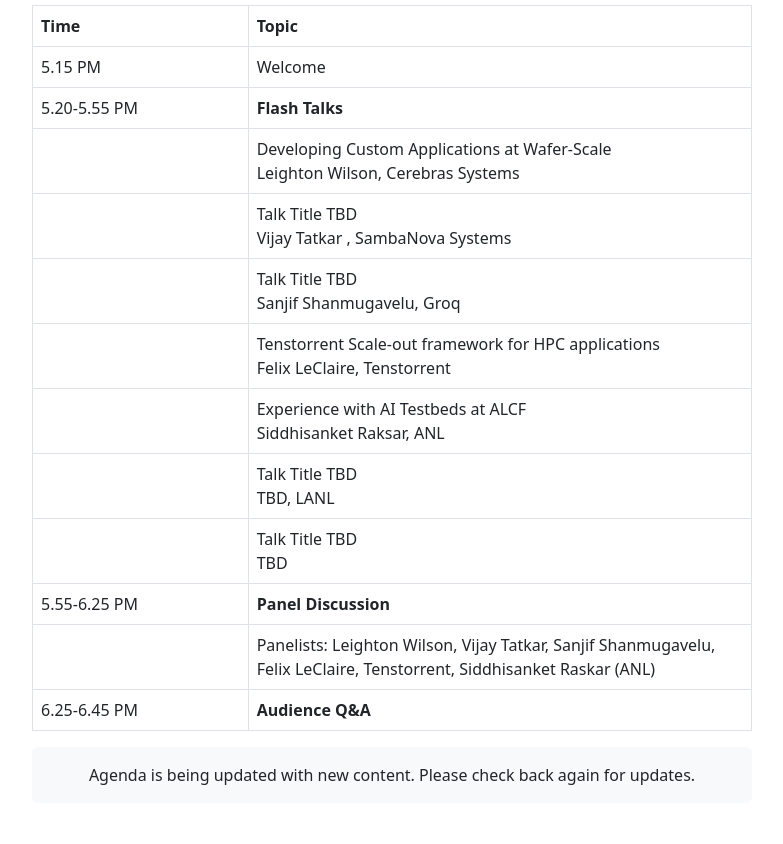
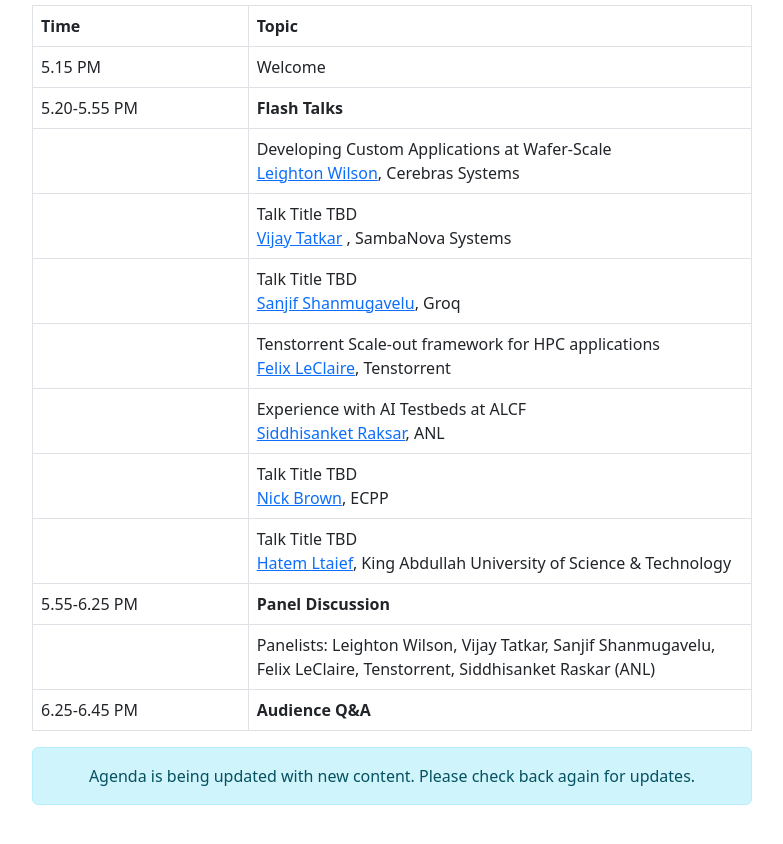
Before and after one commit to argonne-lcf/ConvergedHPCAI, a plain HTML site: page index.html in a window 1280 px wide. Shown: the part 1482-2326 px from the top of the page, without its empty margins (248-1031 px from the left). Drawn offline with nearby package versions, Linux system fonts and the light colour scheme.

Commit message:
updated agenda

```diff
--- a/index.html
+++ b/index.html
@@ -97,38 +97,38 @@
                                 <tr>
                                     <td></td>
                                     <td>Developing Custom Applications at Wafer-Scale <br>
-                                        Leighton Wilson, Cerebras Systems</td>
+                                        <a href="https://www.linkedin.com/in/leighton-wilson/">Leighton Wilson</a>, Cerebras Systems</td>
                                 </tr>
                                 <tr>
                                     <td></td>
                                     <td>Talk Title TBD<br>
-                                        Vijay Tatkar , SambaNova Systems</td>
+                                        <a href="https://www.linkedin.com/in/vijay-tatkar-8966472/">Vijay Tatkar</a> , SambaNova Systems</td>
                                 </tr>
 
                                 <tr>
                                     <td></td>
                                     <td>Talk Title TBD<br>
-                                        Sanjif Shanmugavelu, Groq</td>
+                                        <a href="https://www.linkedin.com/in/sanjif-shan-665353161/">Sanjif Shanmugavelu</a>, Groq</td>
                                 </tr>
                                 <tr>
                                     <td></td>
                                     <td>Tenstorrent Scale-out framework for HPC applications<br>
-                                        Felix LeClaire, Tenstorrent</td>
+                                        <a href="https://www.linkedin.com/in/felixclc/">Felix LeClaire</a>, Tenstorrent</td>
                                 </tr>
                                 <tr>
                                     <td></td>
                                     <td>Experience with AI Testbeds at ALCF<br>
-                                        Siddhisanket Raksar, ANL</td>
+                                        <a href="https://sraskar.github.io/">Siddhisanket Raksar</a>, ANL</td>
                                 </tr>
                                 <tr>
                                     <td></td>
                                     <td>Talk Title TBD<br>
-                                        TBD, LANL</td>
+                                        <a href="https://nickbrown.online/">Nick Brown</a>, ECPP</td>
                                 </tr>
                                 <tr>
                                     <td></td>
                                     <td>Talk Title TBD<br>
-                                        TBD </td>
+                                        <a href="https://cemse.kaust.edu.sa/hicma/people/person/hatem-ltaief">Hatem Ltaief</a>, King Abdullah University of Science & Technology </td>
                                 </tr>
                                 <tr>
                                     <td>5.55-6.25 PM</td>
@@ -146,9 +146,9 @@
 
                             </tbody>
                         </table>
-                        <blockquote class="text-center bg-light text-dark p-3 rounded">
+                        <div class="alert alert-info text-center" role="alert">
                             Agenda is being updated with new content. Please check back again for updates.
-                        </blockquote>
+                        </div>
                     </div>
 
                 </div>
```
